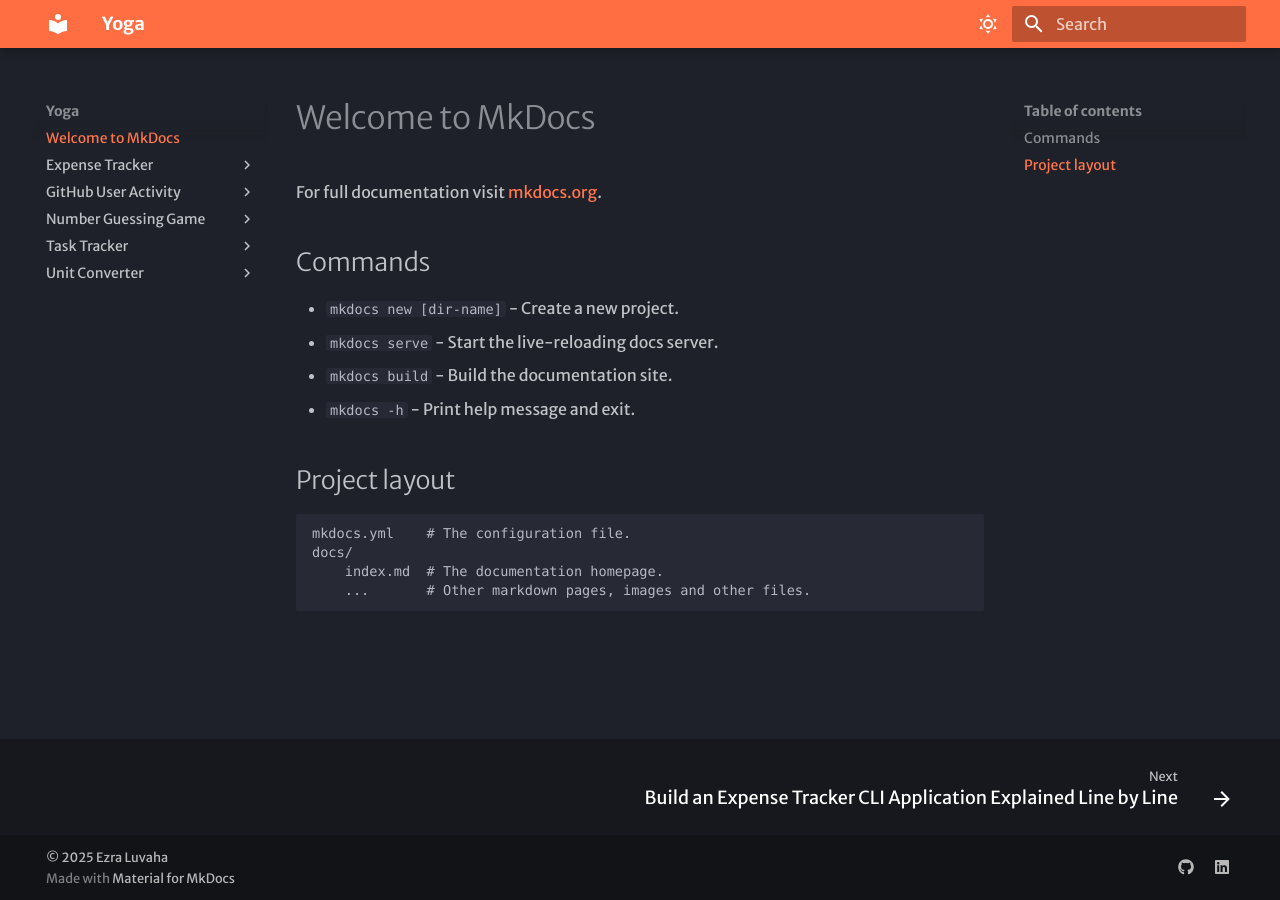
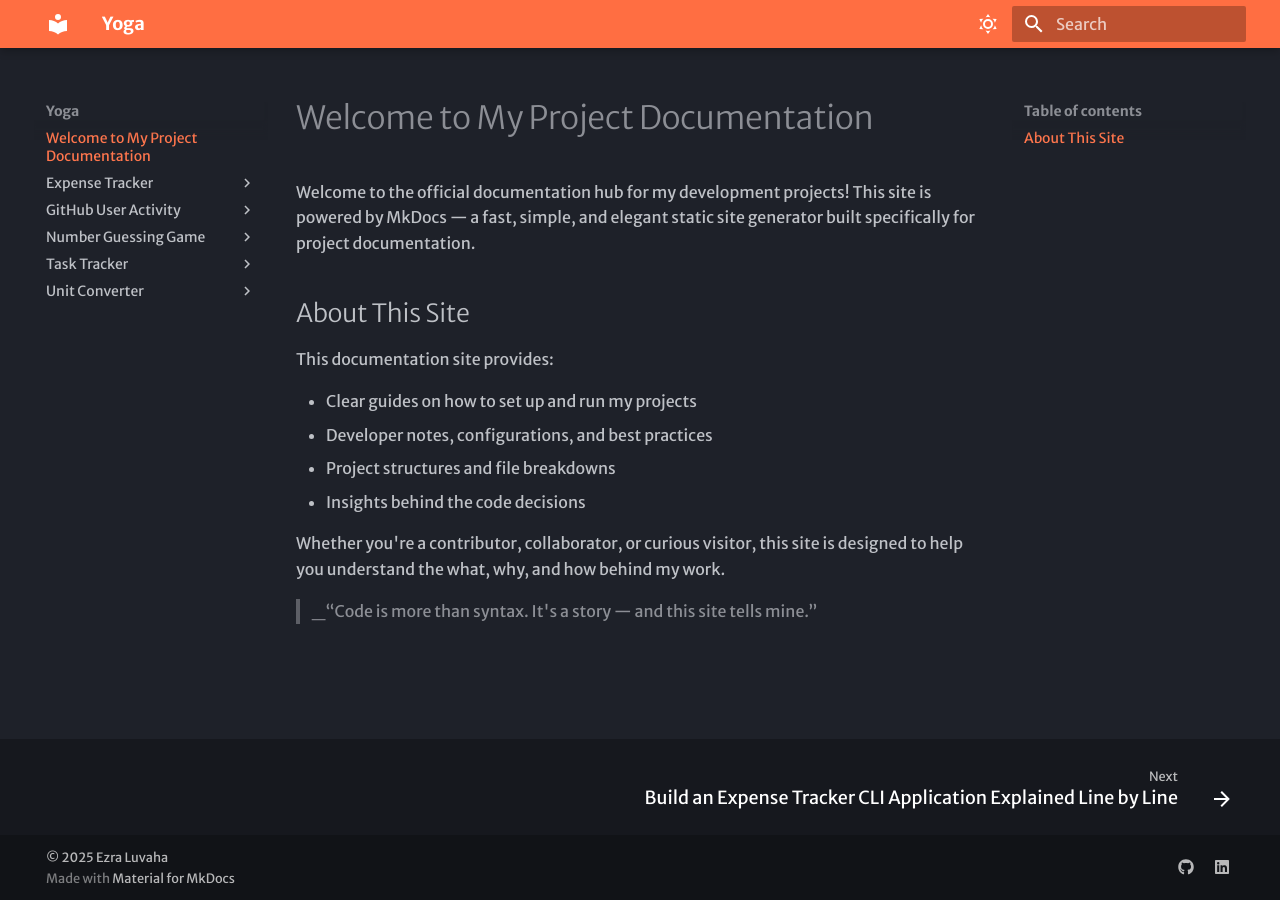
Before and after one commit to king-luvaha/MkDocs, an MkDocs documentation site: the page built from docs/index.md, in a window 1280 px wide. Built offline with MkDocs 1.6.1 and Material for MkDocs 9.7.7, drawn with Linux system fonts in a browser that asks for light colours; some web fonts are replaced.

Commit message:
Updated ci.yml file

```diff
--- a/docs/index.md
+++ b/docs/index.md
@@ -1,17 +1,16 @@
-# Welcome to MkDocs
+# Welcome to My Project Documentation
 
-For full documentation visit [mkdocs.org](https://www.mkdocs.org).
+Welcome to the official documentation hub for my development projects! This site is powered by MkDocs — a fast, simple, and elegant static site generator built specifically for project documentation.
 
-## Commands
+## About This Site
 
-* `mkdocs new [dir-name]` - Create a new project.
-* `mkdocs serve` - Start the live-reloading docs server.
-* `mkdocs build` - Build the documentation site.
-* `mkdocs -h` - Print help message and exit.
+This documentation site provides:
 
-## Project layout
+- Clear guides on how to set up and run my projects
+- Developer notes, configurations, and best practices
+- Project structures and file breakdowns
+- Insights behind the code decisions
 
-    mkdocs.yml    # The configuration file.
-    docs/
-        index.md  # The documentation homepage.
-        ...       # Other markdown pages, images and other files.
+Whether you're a contributor, collaborator, or curious visitor, this site is designed to help you understand the what, why, and how behind my work.
+
+> _“Code is more than syntax. It's a story — and this site tells mine.”
```
